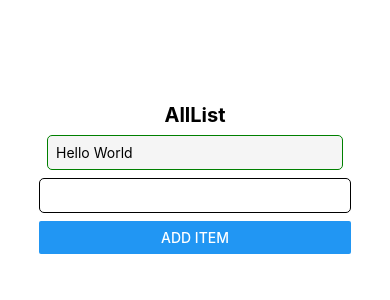
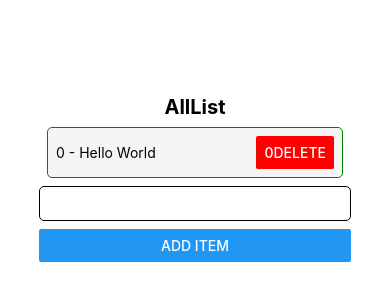
Before and after one commit to diego40g/MERN-Shop-Frontend, a React Native app in the folder Shop-Ecommerce/: screen / in a window 390 px wide. Shown: the part 214-514 px from the top of the page. Built offline with nearby package versions, Linux system fonts and the light colour scheme.

Commit message:
import deleting fucntion using props to other component

```diff
--- a/Shop-Ecommerce/src/components/AllList.tsx
+++ b/Shop-Ecommerce/src/components/AllList.tsx
@@ -15,7 +15,9 @@ const AllList = () => {
         setText('')
     }
 
+    //const deleteItem = (index: string) => {
     const deleteItem = (index: number) => {
+        //const updatedList = list.filter((item) => item !== index)
         const updatedList = list.filter((item) => list.indexOf(item) !== index)
         setList(updatedList)
     }
--- a/Shop-Ecommerce/src/components/ToDo.tsx
+++ b/Shop-Ecommerce/src/components/ToDo.tsx
@@ -1,10 +1,15 @@
 import React from 'react';
-import { View, Text, StyleSheet } from 'react-native'
+import { View, Text, StyleSheet, Button } from 'react-native'
 
 const ToDo = (props: any) => {
     return (
         <View style={[styles.item, { margin: 8, padding: 8 }]}>
-            <Text>{props.item}</Text>
+            <Text>{props.index} - {props.item}</Text>
+            <Button
+                title={props.index + 'Delete'}
+                color={'red'}
+                onPress={() => props.delete(props.index)}
+            />
         </View>
     )
 }
```
